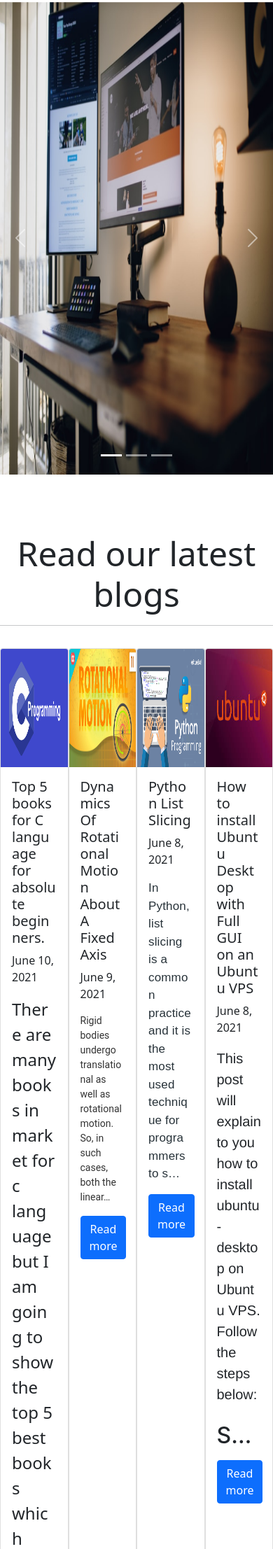
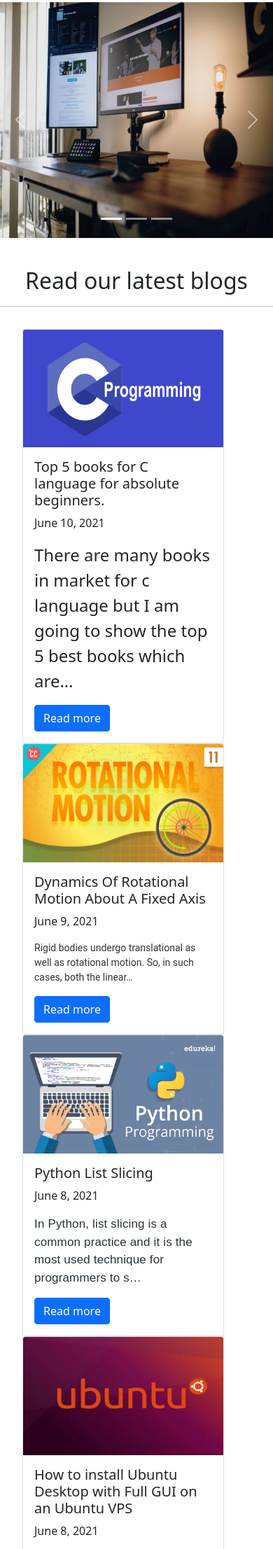
Before and after one commit to Aman16-ai/Django-blog-webapp, a Django app: page / in a window 390 px wide; the page is wider, and only the part inside the window is pictured. Shown: the part 56-2269 px from the top of that part at 70% size. Run offline with Django 3.2, Linux system fonts and the light colour scheme; data comes from the database, SQL or seed files in the repository; both versions use the stored data as it was after the commit.

Commit message:
using media query in index.html

```diff
--- a/BlogApp/settings.py
+++ b/BlogApp/settings.py
@@ -25,7 +25,7 @@ SECRET_KEY = '_xm(67922e0g#+!7&pk+y%hb&j7s@i*gj*ff#s6%2qklkef=u-'
 # SECURITY WARNING: don't run with debug turned on in production!
 DEBUG = True
 
-ALLOWED_HOSTS = []
+ALLOWED_HOSTS = ['192.168.43.186','127.0.0.1']
 
 
 # Application definition
--- a/templates/index.html
+++ b/templates/index.html
@@ -1,32 +1,36 @@
 {% extends 'base.html' %}
 {% block css %}
 <style>
-
   .Homecontainer {
     margin-top: 2.5px;
     width: 100%;
 
   }
-        #showimg1{
+
+  #showimg1 {
     width: 100%;
     height: 80vh;
   }
-        #showimg2{
+
+  #showimg2 {
     width: 100%;
     height: 80vh;
   }
-        #showimg3{
+
+  #showimg3 {
     width: 100%;
     height: 80vh;
   }
+
   .homeblog {
-            width:100%;
-            display:flex;
+    width: 100%;
+    display: flex;
     justify-content: space-around;
     margin-top: 2rem;
     margin-bottom: 1rem;
 
   }
+
   #blogimg {
     width: 100%;
     height: 20vh;
@@ -37,21 +41,61 @@
     animation-duration: 1ms;
     animation-fill-mode: forwards;
   }
+
   @keyframes card-shadow {
     from {
       box-shadow: 0px 0px;
     }
+
     to {
       box-shadow: 0px 0px 15px;
     }
   }
+
   #latest-heading {
     text-align: center;
     font-size: 3rem;
     margin-top: 10vh;
   }
+
   #card-content {
     font-size: small;
+  }
+
+  @media only screen and (max-width:600px) {
+    .homeblog {
+      width: 100%;
+      display: flex;
+      flex-direction: column;
+      margin: 2rem;
+
+
+    }
+
+    #showimg1 {
+      width: 100%;
+      height: 40vh;
+    }
+
+    #showimg2 {
+      width: 100%;
+      height: 40vh;
+    }
+
+    #showimg3 {
+      width: 100%;
+      height: 40vh;
+    }
+    #latest-heading {
+      text-align: center;
+      font-size: 2rem;
+      margin-top: 5vh;
+    }
+    #cardContainer{
+      width: 100%;
+      display: flex;
+      flex-direction: column;
+    }
   }
 </style>
 {% endblock %}
@@ -60,9 +104,12 @@
 <div class="Homecontainer">
   <div id="carouselExampleCaptions" class="carousel slide" data-bs-ride="carousel">
     <div class="carousel-indicators">
-          <button type="button" data-bs-target="#carouselExampleCaptions" data-bs-slide-to="0" class="active" aria-current="true" aria-label="Slide 1"></button>
-          <button type="button" data-bs-target="#carouselExampleCaptions" data-bs-slide-to="1" aria-label="Slide 2"></button>
-          <button type="button" data-bs-target="#carouselExampleCaptions" data-bs-slide-to="2" aria-label="Slide 3"></button>
+      <button type="button" data-bs-target="#carouselExampleCaptions" data-bs-slide-to="0" class="active"
+        aria-current="true" aria-label="Slide 1"></button>
+      <button type="button" data-bs-target="#carouselExampleCaptions" data-bs-slide-to="1"
+        aria-label="Slide 2"></button>
+      <button type="button" data-bs-target="#carouselExampleCaptions" data-bs-slide-to="2"
+        aria-label="Slide 3"></button>
     </div>
     <div class="carousel-inner">
       <div class="carousel-item active">
```
Also changed, not shown: db.sqlite3. Lines whose indentation alone changed are shown as unchanged.
